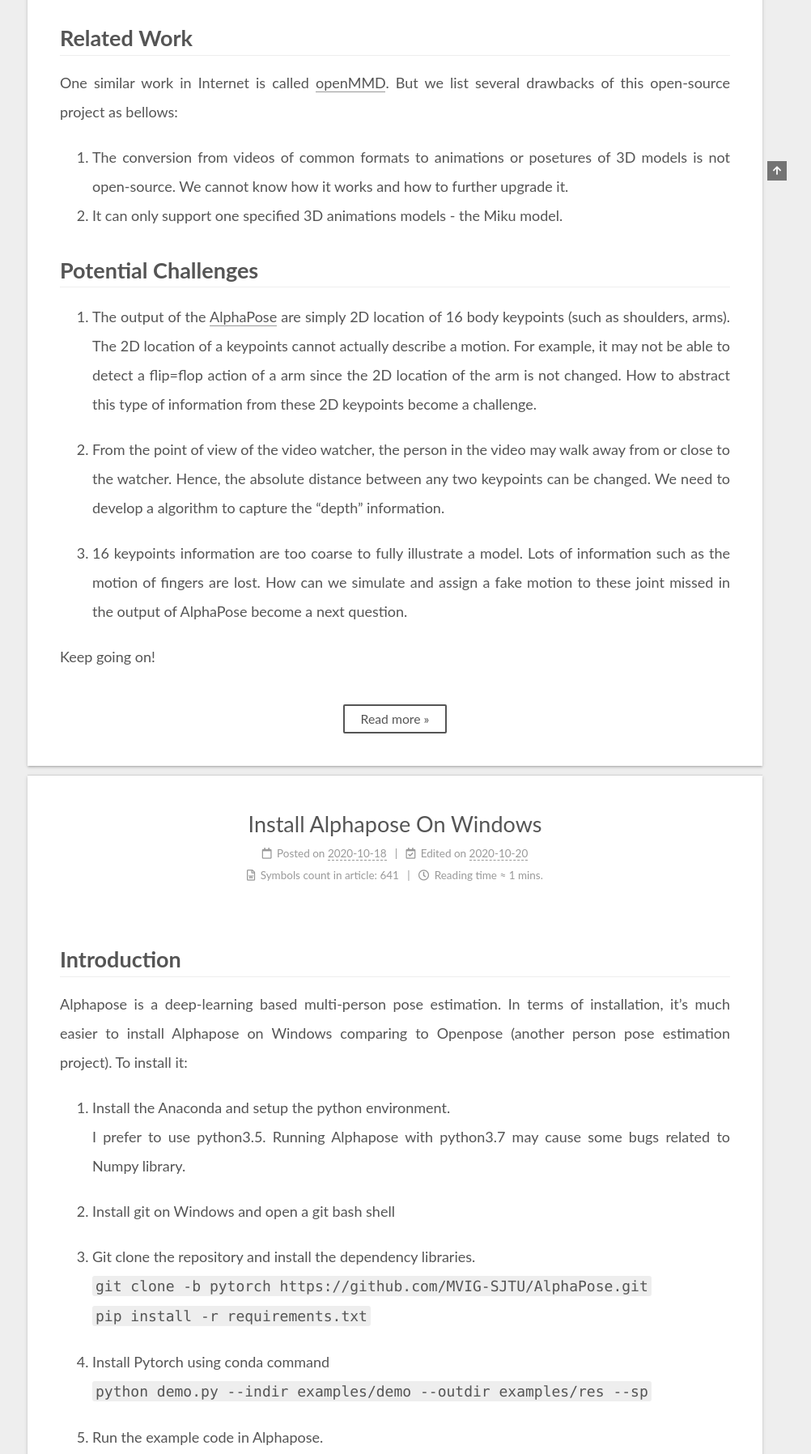
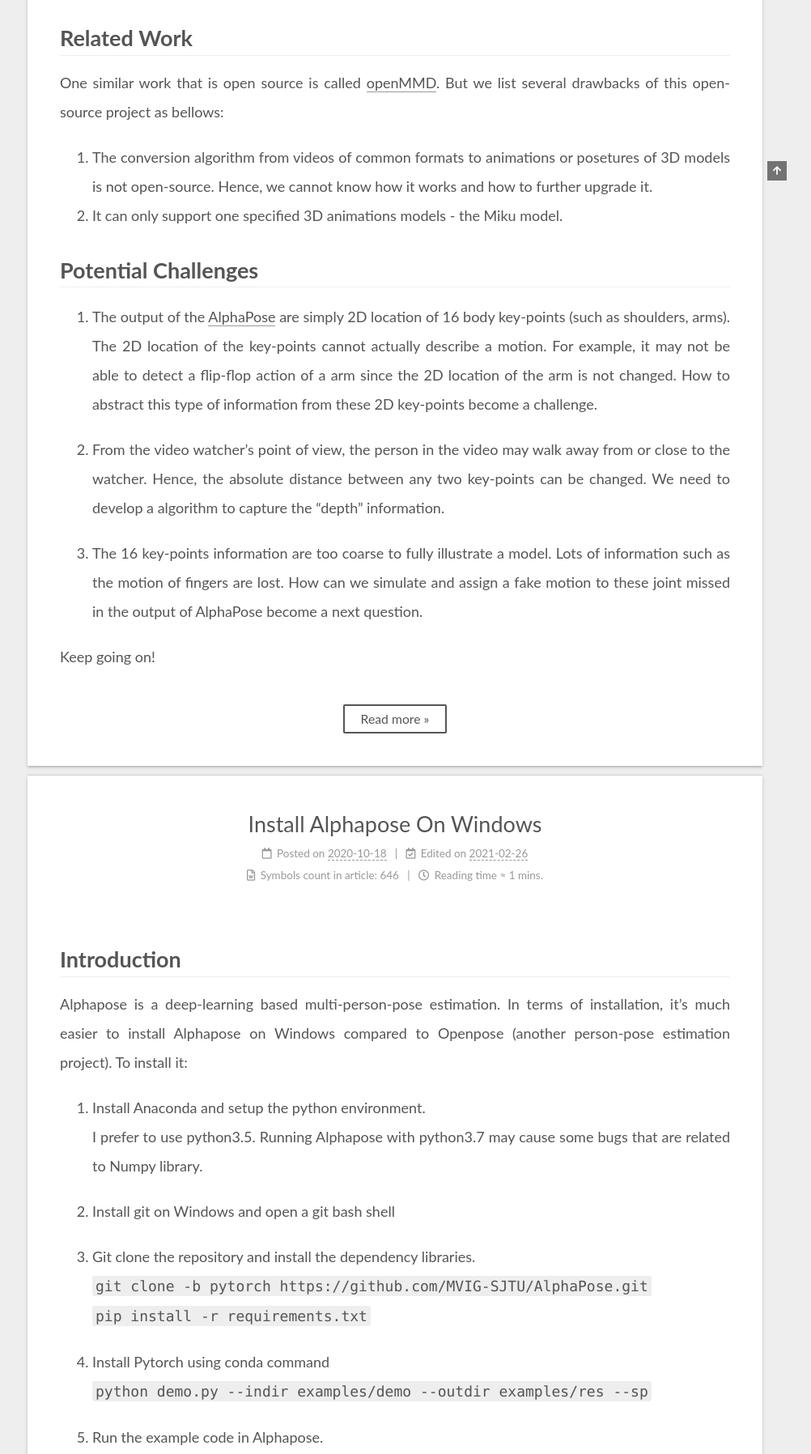
Before and after one commit to Leo-Cheung-CUHK/Leo-Cheung.github.io, a plain HTML site: page index.html in a window 1280 px wide. Shown: the part 677-2473 px from the top of the page at 81% size, without its empty margins (278-1280 px from the left). Drawn offline with Linux system fonts and the light colour scheme; some packages are replaced by stand-ins of ours; no server answers; a script that the page names is missing.

Commit message:
Site updated: 2021-02-26 00:48:06

```diff
--- a/css/main.css
+++ b/css/main.css
@@ -1168,7 +1168,7 @@ pre .javascript .function {
 }
 .links-of-author a::before,
 .links-of-author span.exturl::before {
-  background: #e59d2e;
+  background: #b367c4;
   border-radius: 50%;
   content: ' ';
   display: inline-block;
--- a/index.html
+++ b/index.html
@@ -175,7 +175,7 @@
                   <i class="far fa-calendar-check"></i>
                 </span>
                 <span class="post-meta-item-text">Edited on</span>
-                <time title="Modified: 2020-10-27 00:59:37" itemprop="dateModified" datetime="2020-10-27T00:59:37+08:00">2020-10-27</time>
+                <time title="Modified: 2021-02-26 00:46:57" itemprop="dateModified" datetime="2021-02-26T00:46:57+08:00">2021-02-26</time>
               </span>
 
           <br>
@@ -203,19 +203,19 @@
     <div class="post-body" itemprop="articleBody">
 
 
-          <h1 id="Project-Introduction"><a href="#Project-Introduction" class="headerlink" title="Project Introduction"></a>Project Introduction</h1><p>In my previous blog “Install Alphapose”, we talk about how to install Alphapose on Windows. In this project, we try to make use of Alphapose for some specific applications. Alphapose is to detect multi-persons and further locate and even track the key-points of the human bodies. Most of existing work use alphapose to detection the motion of a person. But in this project, we try to use the key-points generated from Alphapose. In short, we map the key-point to the pose-point in MikuMiku Dance (<a target="_blank" rel="noopener" href="https://en.wikipedia.org/wiki/MikuMikuDance">MMD</a>). We skip the introduction of MMD here. And we want to relax the MMD editor and bring out a solution that can automatically convert a human video into a MMD animation.</p>
+          <h1 id="Project-Introduction"><a href="#Project-Introduction" class="headerlink" title="Project Introduction"></a>Project Introduction</h1><p>In my previous blog “Install Alphapose”, we talk about how to install Alphapose on Windows. In this project, we try to make use of Alphapose for some specific applications. Alphapose is to detect multi-persons and further locate and even track the key-points of the human bodies. Most of existing works use Alphapose to detect the motion of a person. But in this project, we try to use the key-points generated from Alphapose. In short, we map the key-point to the pose-point in MikuMiku Dance (<a target="_blank" rel="noopener" href="https://en.wikipedia.org/wiki/MikuMikuDance">MMD</a>). We skip the introduction of MMD here. And we want to relax the MMD editor and bring out a solution that can automatically convert a human video into a MMD animation.</p>
 <p><img src="/images/gif1-3.gif"></p>
-<h1 id="Related-Work"><a href="#Related-Work" class="headerlink" title="Related Work"></a>Related Work</h1><p>One similar work in Internet is called <a target="_blank" rel="noopener" href="https://github.com/peterljq/OpenMMD">openMMD</a>. But we list several drawbacks of this open-source project as bellows:</p>
+<h1 id="Related-Work"><a href="#Related-Work" class="headerlink" title="Related Work"></a>Related Work</h1><p>One similar work that is open source is called <a target="_blank" rel="noopener" href="https://github.com/peterljq/OpenMMD">openMMD</a>. But we list several drawbacks of this open-source project as bellows:</p>
 <ol>
-<li>The conversion from videos of common formats to animations or posetures of 3D models is not open-source. We cannot know how it works and how to further upgrade it.</li>
+<li>The conversion algorithm from videos of common formats to animations or posetures of 3D models is not open-source. Hence, we cannot know how it works and how to further upgrade it.</li>
 <li>It can only support one specified 3D animations models - the Miku model. </li>
 </ol>
 <h1 id="Potential-Challenges"><a href="#Potential-Challenges" class="headerlink" title="Potential Challenges"></a>Potential Challenges</h1><ol>
-<li><p>The output of the <a target="_blank" rel="noopener" href="https://github.com/MVIG-SJTU/AlphaPose/blob/master/docs/output.md">AlphaPose</a> are simply 2D location of 16 body keypoints (such as shoulders, arms). The 2D location of a keypoints cannot actually describe a motion. For example, it may not be able to detect a flip=flop action of a arm since the 2D location of the arm is not changed. How to abstract this type of information from these 2D keypoints become a challenge.</p>
+<li><p>The output of the <a target="_blank" rel="noopener" href="https://github.com/MVIG-SJTU/AlphaPose/blob/master/docs/output.md">AlphaPose</a> are simply 2D location of 16 body key-points (such as shoulders, arms). The 2D location of the key-points cannot actually describe a motion. For example, it may not be able to detect a flip-flop action of a arm since the 2D location of the arm is not changed. How to abstract this type of information from these 2D key-points become a challenge.</p>
 </li>
-<li><p>From the point of view of the video watcher, the person in the video may walk away from or close to the watcher. Hence, the absolute distance between any two keypoints can be changed. We need to develop a algorithm to capture the “depth” information. </p>
+<li><p>From the video watcher’s point of view, the person in the video may walk away from or close to the watcher. Hence, the absolute distance between any two key-points can be changed. We need to develop a algorithm to capture the “depth” information. </p>
 </li>
-<li><p>16 keypoints information are too coarse to fully illustrate a model. Lots of information such as the motion of fingers are lost. How can we simulate and assign a fake motion to these joint missed in the output of AlphaPose become a next question. </p>
+<li><p>The 16 key-points information are too coarse to fully illustrate a model. Lots of information such as the motion of fingers are lost. How can we simulate and assign a fake motion to these joint missed in the output of AlphaPose become a next question. </p>
 </li>
 </ol>
 <p>Keep going on!</p>
@@ -277,7 +277,7 @@
                   <i class="far fa-calendar-check"></i>
                 </span>
                 <span class="post-meta-item-text">Edited on</span>
-                <time title="Modified: 2020-10-20 23:16:54" itemprop="dateModified" datetime="2020-10-20T23:16:54+08:00">2020-10-20</time>
+                <time title="Modified: 2021-02-26 00:41:35" itemprop="dateModified" datetime="2021-02-26T00:41:35+08:00">2021-02-26</time>
               </span>
 
           <br>
@@ -286,7 +286,7 @@
                 <i class="far fa-file-word"></i>
               </span>
                 <span class="post-meta-item-text">Symbols count in article: </span>
-              <span>641</span>
+              <span>646</span>
             </span>
             <span class="post-meta-item" title="Reading time">
               <span class="post-meta-item-icon">
@@ -305,9 +305,9 @@
     <div class="post-body" itemprop="articleBody">
 
 
-          <h1 id="Introduction"><a href="#Introduction" class="headerlink" title="Introduction"></a>Introduction</h1><p>Alphapose is a deep-learning based multi-person pose estimation. In terms of installation, it’s much easier to install Alphapose on Windows comparing to Openpose (another person pose estimation project). To install it:</p>
+          <h1 id="Introduction"><a href="#Introduction" class="headerlink" title="Introduction"></a>Introduction</h1><p>Alphapose is a deep-learning based multi-person-pose estimation. In terms of installation, it’s much easier to install Alphapose on Windows compared to Openpose (another person-pose estimation project). To install it:</p>
 <ol>
-<li><p>Install the Anaconda and setup the python environment.<br>I prefer to use python3.5. Running Alphapose with python3.7 may cause some bugs related to Numpy library.</p>
+<li><p>Install Anaconda and setup the python environment.<br>I prefer to use python3.5. Running Alphapose with python3.7 may cause some bugs that are related to Numpy library.</p>
 </li>
 <li><p>Install git on Windows and open a git bash shell</p>
 </li>
@@ -378,7 +378,7 @@
                   <i class="far fa-calendar-check"></i>
                 </span>
                 <span class="post-meta-item-text">Edited on</span>
-                <time title="Modified: 2020-10-20 23:13:35" itemprop="dateModified" datetime="2020-10-20T23:13:35+08:00">2020-10-20</time>
+                <time title="Modified: 2021-02-26 00:47:02" itemprop="dateModified" datetime="2021-02-26T00:47:02+08:00">2021-02-26</time>
               </span>
 
           <br>
@@ -536,7 +536,7 @@
 <div class="copyright">
 
   &copy;
-  <span itemprop="copyrightYear">2020</span>
+  <span itemprop="copyrightYear">2021</span>
   <span class="with-love">
     <i class="fa fa-heart"></i>
   </span>
```
Also changed, not shown: 2020/10/18/Install-Gnuradio-On-Windows-Using-VM/index.html (+3 -3 lines), 2020/10/18/install-alphapose/index.html (+8 -8 lines), 2020/10/26/Project-AlphaPose-meets-MMD/index.html (+9 -9 lines), archives/2020/10/index.html (+1 -1 lines), archives/2020/index.html (+1 -1 lines), archives/index.html (+1 -1 lines), tags/Alphapose/index.html (+1 -1 lines), tags/Gnuradio/index.html (+1 -1 lines), tags/Ongoing-Project/index.html (+1 -1 lines).
